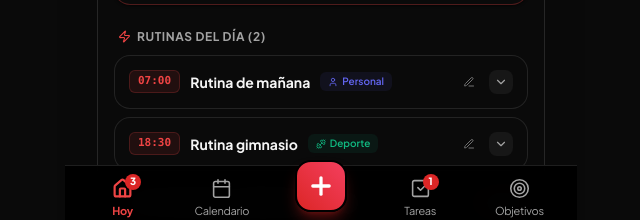
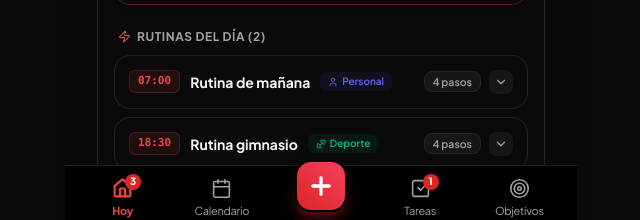
Before and after one commit to maarcsg27/fkus-app, a React (Vite) app: page / in a window 1280 px wide. Shown: the part 565-785 px from the top of the page, without its empty margins (319-959 px from the left). Built offline with nearby package versions, Linux system fonts and the light colour scheme.

Commit message:
refactor: prevent editing routines in Today and Calendar views, editing restricted to Tasks menu

```diff
--- a/src/components/routines/RoutineExpandableItem.tsx
+++ b/src/components/routines/RoutineExpandableItem.tsx
@@ -8,8 +8,7 @@ import {
   Clock,
   Check,
   Zap,
-  ListChecks,
-  Edit3
+  ListChecks
 } from 'lucide-react';
 
 interface RoutineExpandableItemProps {
@@ -21,7 +20,7 @@ export const RoutineExpandableItem: React.FC<RoutineExpandableItemProps> = ({
   routine,
   defaultExpanded = false
 }) => {
-  const { getCategoryById, setIsRoutineFormOpen, setRoutineToEdit } = useFKUS();
+  const { getCategoryById } = useFKUS();
   const [isExpanded, setIsExpanded] = useState(defaultExpanded);
   const [completedStepIds, setCompletedStepIds] = useState<Record<string, boolean>>({});
 
@@ -74,22 +73,9 @@ export const RoutineExpandableItem: React.FC<RoutineExpandableItemProps> = ({
 
         {/* Right Actions & Expand Chevron */}
         <div className="flex items-center space-x-2 shrink-0">
-          <span className="text-[10.5px] font-semibold text-neutral-400 bg-neutral-900 border border-neutral-800 px-2 py-0.5 rounded-lg hidden xs:inline-block">
+          <span className="text-[10.5px] font-semibold text-neutral-400 bg-neutral-900 border border-neutral-800 px-2 py-0.5 rounded-lg">
             {totalSteps} {totalSteps === 1 ? 'paso' : 'pasos'}
           </span>
-
-          <button
-            type="button"
-            onClick={(e) => {
-              e.stopPropagation();
-              setRoutineToEdit(routine);
-              setIsRoutineFormOpen(true);
-            }}
-            className="w-6 h-6 rounded-lg text-neutral-500 hover:text-white hover:bg-neutral-800 flex items-center justify-center transition-colors"
-            title="Editar rutina"
-          >
-            <Edit3 size={12} />
-          </button>
 
           <div className={`w-6 h-6 rounded-lg bg-neutral-900 flex items-center justify-center text-neutral-400 group-hover:text-white transition-transform duration-200 ${
             isExpanded ? 'rotate-180 text-red-400 bg-red-500/10' : ''
```
